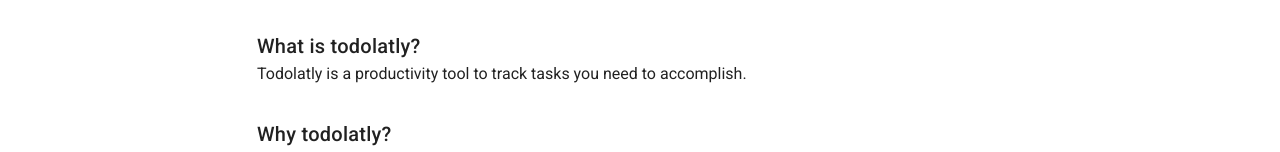
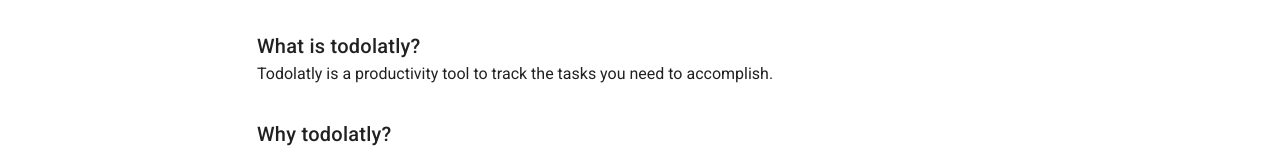
Before and after one commit to jarnobogaert9/todolatly-frontend, a Vue app: page / in a window 1280 px wide. Shown: the part 210-362 px from the top of the page. Built offline with nearby package versions, Linux system fonts and the light colour scheme.

Commit message:
Fix: show error msg when using wrong credentials

```diff
--- a/src/views/Home.vue
+++ b/src/views/Home.vue
@@ -9,7 +9,7 @@
           </div>
           <div class="mt-8">
             <h1 class="title">What is todolatly?</h1>
-            <p>Todolatly is a productivity tool to track tasks you need to accomplish.</p>
+            <p>Todolatly is a productivity tool to track the tasks you need to accomplish.</p>
           </div>
           <div class="mt-8">
             <h1 class="title">Why todolatly?</h1>
--- a/src/views/Login.vue
+++ b/src/views/Login.vue
@@ -5,6 +5,7 @@
         <v-col lg="6" class="mt-12">
           <v-alert v-if="warning" type="warning">{{warning}}</v-alert>
           <v-alert v-for="error in errors" type="error" :key="error.msg">{{error.msg}}</v-alert>
+          <v-alert v-if="msg" type="error">{{msg}}</v-alert>
           <h2>Login</h2>
           <v-form ref="form">
             <v-text-field v-model="user.username" label="Username"></v-text-field>
@@ -57,6 +58,7 @@
     async loginAction() {
       this.loading = true;
       this.msg = "";
+      this.warning = "";
       const amountOfErrors = this.validateForm();
       if (amountOfErrors == 0) {
         const { username, password } = this.user;
```
